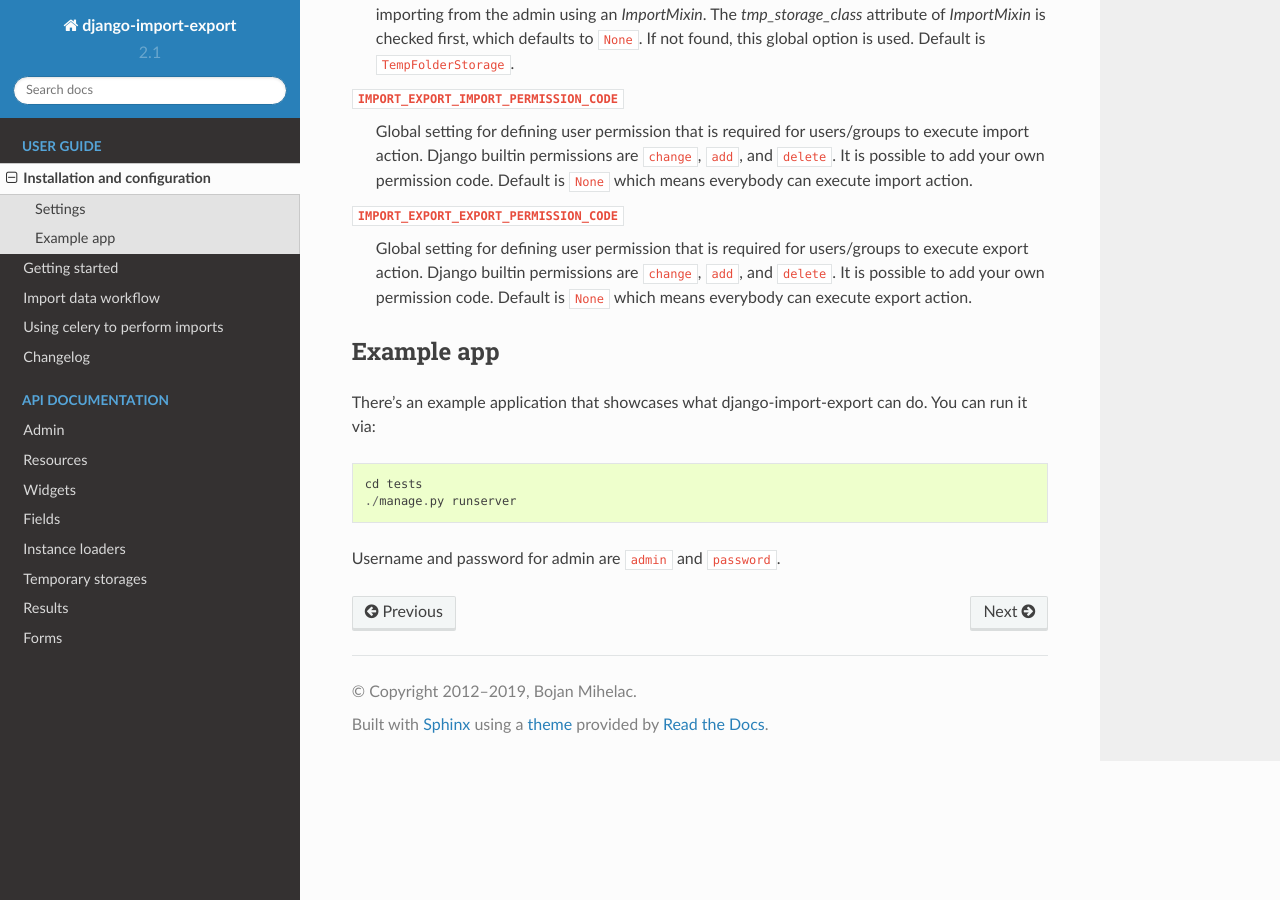
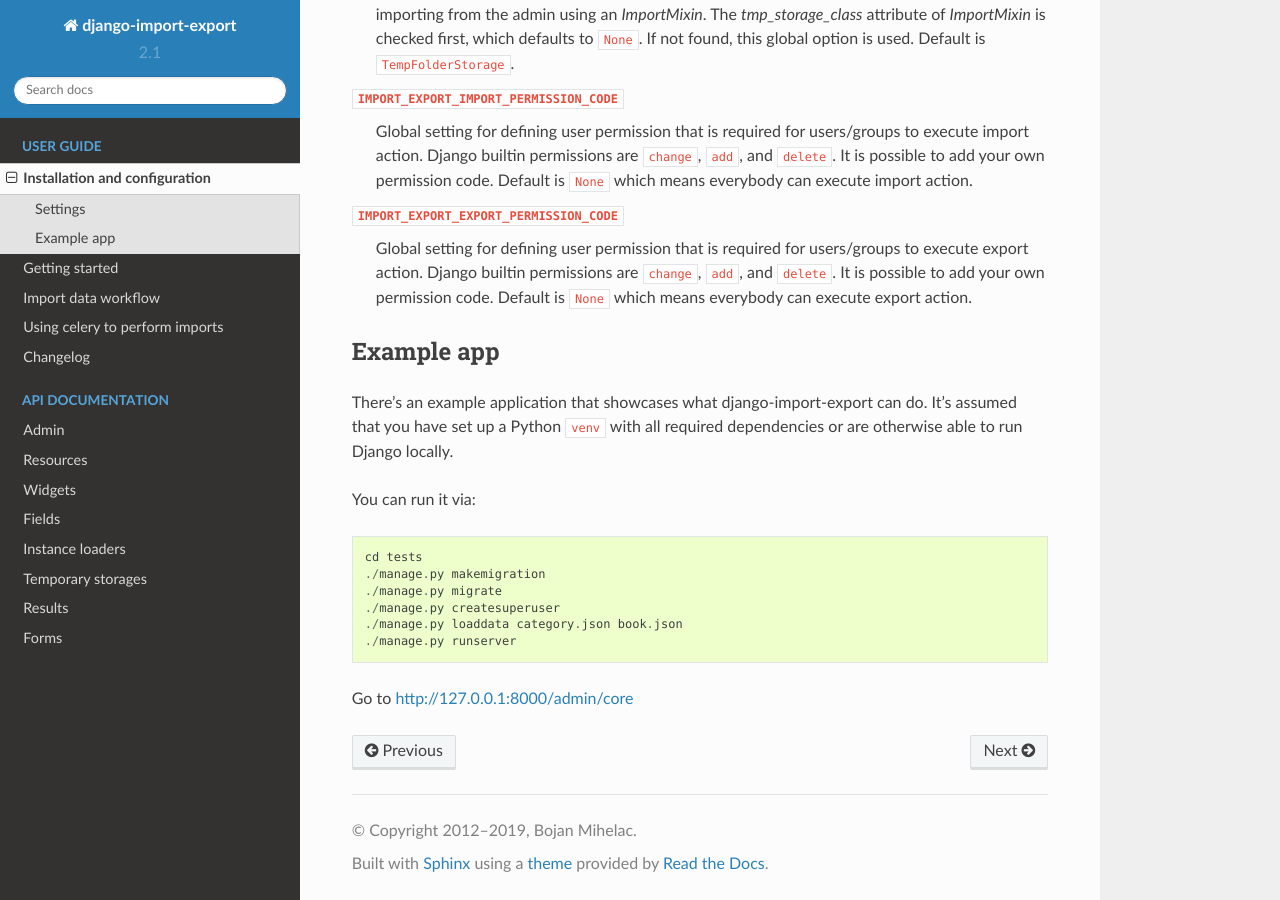
Before and after one commit to django-import-export/django-import-export, a Sphinx documentation site: the page built from docs/installation.rst, in a window 1280 px wide and 900 px high, scrolled down 1247 px. Built offline with Sphinx 7.4.7 and the Read the Docs theme 2.0.0, drawn with Linux system fonts in a browser that asks for light colours.

Commit message:
Update documentation for demo app

```diff
--- a/docs/installation.rst
+++ b/docs/installation.rst
@@ -82,9 +82,16 @@
 ===========
 
 There's an example application that showcases what django-import-export can do.
+It's assumed that you have set up a Python ``venv`` with all required dependencies
+or are otherwise able to run Django locally.
+
 You can run it via::
 
     cd tests
+    ./manage.py makemigration
+    ./manage.py migrate
+    ./manage.py createsuperuser
+    ./manage.py loaddata category.json book.json
     ./manage.py runserver
 
-Username and password for admin are ``admin`` and ``password``.
+Go to http://127.0.0.1:8000/admin/core
```
